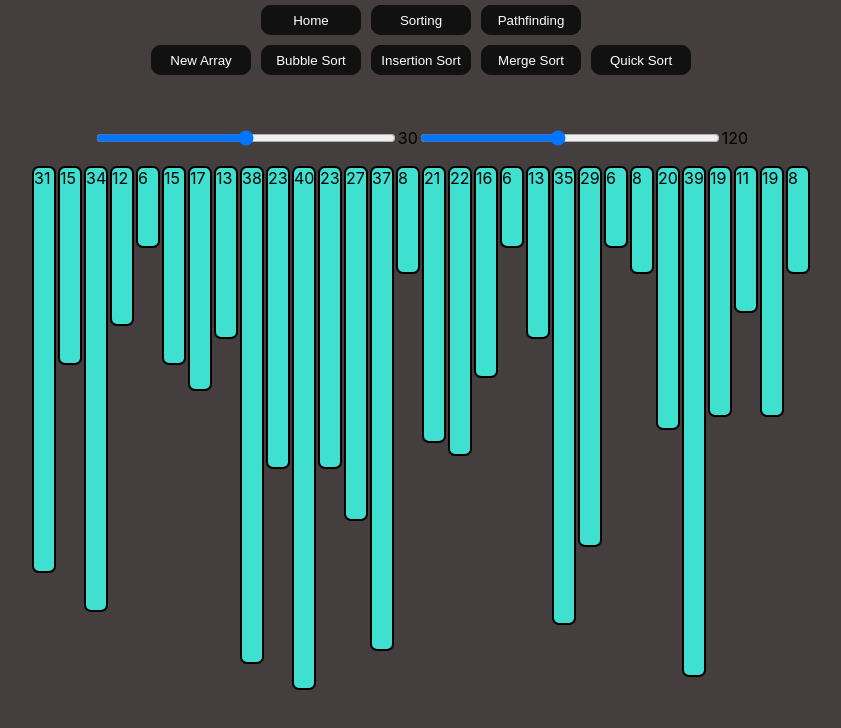
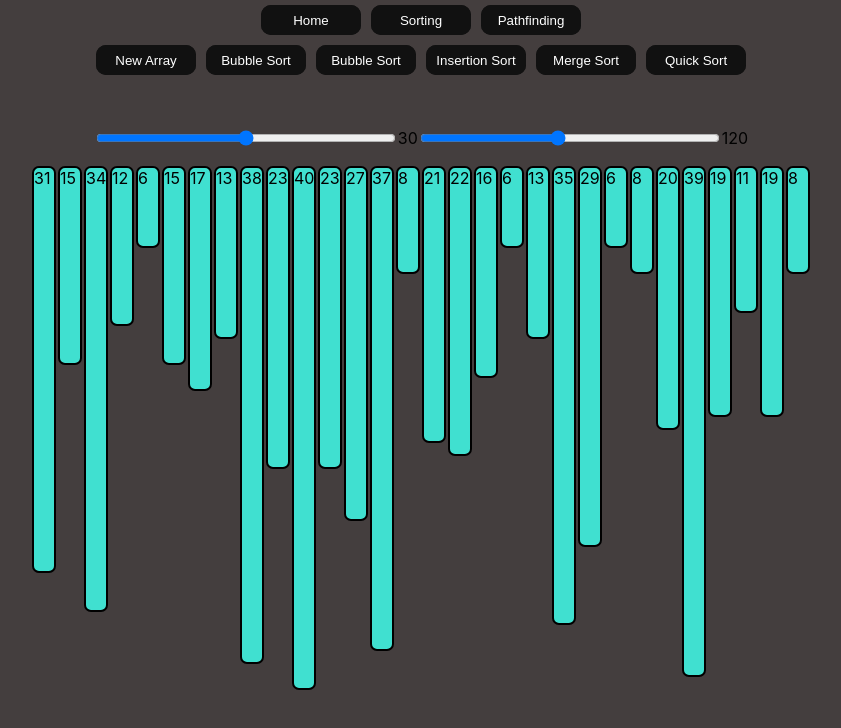
Before and after one commit to Plamen91Ivanov/ReactTest, a React (Create React App) app in the folder exercises/: page /sorting in a window 1280 px wide. Shown: the top 728 px of the page, without its empty margins (219-1060 px from the left). Built offline with nearby package versions, Linux system fonts and the light colour scheme.

Commit message:
updaite bubbleSort

```diff
--- a/exercises/src/Components/SortingAlgorithms/SortingAlgorithms.js
+++ b/exercises/src/Components/SortingAlgorithms/SortingAlgorithms.js
@@ -12,6 +12,14 @@ export function getBubleSortAnimation(array,times) {
   times = t;
   return {animations,times};
 }
+
+export function getBubleSortAnimation1(array,times) {
+  const animations = [];
+  var t = bubleSort1(array,animations,times);
+  times = t;
+  return {animations,times};
+}
+
 
 export function getSelectionSortAnimation(array,times) {
   const animations = [];
@@ -33,6 +41,37 @@ export function getQuickSortAnimation(array){
 
   return animations;
 }
+
+function bubleSort1(array,animations,times)
+{
+    var isSorted = true;
+    var elementsNumber = array.length-1;
+    var x = array;
+    do{
+      isSorted = false;
+        for (let i = 0; i < elementsNumber; i++) {
+            if (x[i] > x[i+1])
+            {
+              animations.push([[i],true]);
+               var temp = x[i];
+               x[i] = x[i+1];
+               x[i+1] = temp;
+               isSorted = true;
+            }
+            else{
+              animations.push([[i],false]);
+            }
+    }
+    times++;
+    elementsNumber--;
+
+    if (!isSorted) {
+      console.log(animations)
+      return times;
+    }
+    }while(isSorted);
+}
+
 
 function bubleSort(array,animations,times)
 {
--- a/exercises/src/Components/SortingAlgorithms/SortingVisualizer.jsx
+++ b/exercises/src/Components/SortingAlgorithms/SortingVisualizer.jsx
@@ -1,6 +1,7 @@
 import React from 'react';
 import {getMergeSortAnimations} from './SortingAlgorithms';
 import {getBubleSortAnimation} from './SortingAlgorithms';
+import {getBubleSortAnimation1} from './SortingAlgorithms';
 import {getInsertionSortAnimation} from './SortingAlgorithms';
 import {getQuickSortAnimation} from './SortingAlgorithms';
 
@@ -144,6 +145,79 @@ export default class SortingVisualizer extends React.Component {
       }
     }
   }
+
+  bubbleSort1() {
+    const result = getBubleSortAnimation1(this.state.array,times);
+    const animations = result.animations;
+    this.disableAllButtons();
+    this.addResetButton();
+    var time = result.times;
+    var arrayL = ((this.state.array.length - 1) * 3);
+    var totalAnimationSteps = arrayL * time;
+    var arrAnimation = [];
+    var num = 0;
+    for (let t = 0; t < arrayL; t++) {
+      var test = t % 3 !== 2;
+      if (test) {
+        arrAnimation.push([num,num+1]);
+      }
+      else{
+        arrAnimation.push([num,num+1]);
+        num++;
+      }
+    }
+
+     var x = 0;
+     var t = 0;
+     var z = 0;
+     var fix = 0;
+     console.log(arrAnimation);
+      for (let i = 0; i < totalAnimationSteps; i++) {
+        const arrayBars = document.getElementsByClassName('array-bar');
+        const isColorChange = i % 3 !== 2;
+        if (isColorChange) {
+          setTimeout(() => {
+          const [barOneIdx,barTwoIdx] = arrAnimation[z];
+          const barOneStyle = arrayBars[barOneIdx].style;
+          const barTwoStyle = arrayBars[barTwoIdx].style;
+          const color = (z - x) % 2 !== 0 ? PRIMARY_COLOR : SECONDARY_COLOR;
+            barOneStyle.backgroundColor = color;
+            barTwoStyle.backgroundColor = color;
+            z++;
+          }, i * this.state.speedValue);
+        }
+        else {
+          setTimeout(() => {
+            var ar = arrAnimation[z];
+            if (animations[t][0] == ar[0] && animations[t][1] == true) {
+              console.log('tuj');
+              t++;
+            const [barOneIdx,barTwoIdx] = arrAnimation[z];
+            const barOneStyle = arrayBars[barOneIdx].style;
+            const barTwoStyle = arrayBars[barTwoIdx].style;
+            const tmp = barOneStyle.height;
+            barOneStyle.height = `${barTwoStyle.height}`;
+            barTwoStyle.height = `${tmp}`;
+            }
+            if ((i - fix) % (arrayL - 1) === 0) {
+              z = -1;
+              x = -1;
+              time--;
+              fix++;
+            }
+            z++;
+            x++;
+            if (i == totalAnimationSteps - 1) {
+              this.enableAllButtons();
+              this.removeResetButton();
+              this.disableAlgorithmButtons();
+            }
+         }, i * this.state.speedValue);
+        }
+
+     }
+  }
+
   bubbleSort() {
     const result = getBubleSortAnimation(this.state.array,times);
     const animations = result.animations;
@@ -320,6 +394,7 @@ export default class SortingVisualizer extends React.Component {
         <div id='buttons' className="algo-btn">
         <button className="glow-on-hover sm-btn " onClick={() => this.resetArray()}>New Array</button>
         <button className="glow-on-hover sm-btn algorithm-btn" onClick={() => this.bubbleSort()}>Bubble Sort</button>
+        <button className="glow-on-hover sm-btn algorithm-btn" onClick={() => this.bubbleSort1()}>Bubble Sort</button>
         <button className="glow-on-hover sm-btn algorithm-btn" onClick={() => this.insertionSort()}>Insertion Sort</button>
         <button className="glow-on-hover sm-btn algorithm-btn" onClick={() => this.mergeSort()}>Merge Sort</button>
         <button className="glow-on-hover sm-btn algorithm-btn" onClick={() => this.quickSort()}>Quick Sort</button>
```
